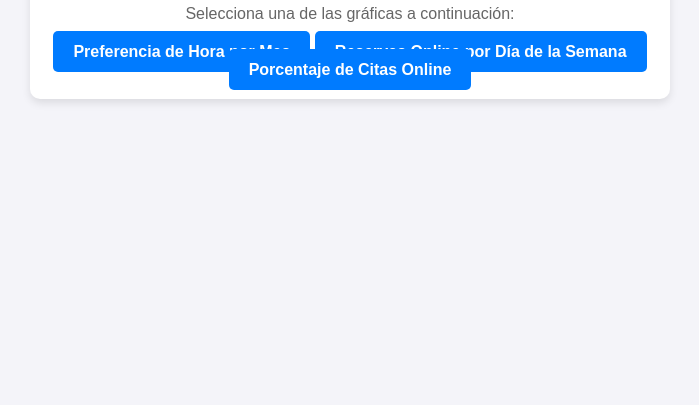
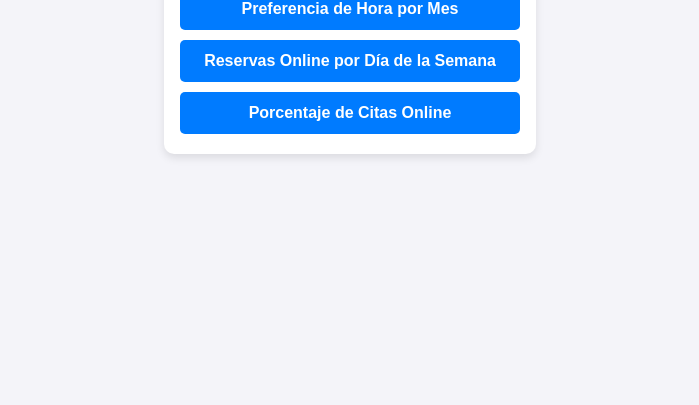
Before and after one commit to Patriota3909/graph, a plain HTML site: page index.html in a window 1280 px wide. Shown: the part 395-800 px from the top of the page, without its empty margins (290-989 px from the left). Drawn offline with Linux system fonts and the light colour scheme.

Commit message:
mejora pagina inicio 2

```diff
--- a/index.html
+++ b/index.html
@@ -38,17 +38,14 @@
         /* Estilos para los botones */
         .button-container {
             display: flex;
-            justify-content: center;
+            flex-direction: column; /* Coloca los botones en columna */
+            align-items: center; /* Centra los botones horizontalmente */
             gap: 10px; /* Espacio entre los botones */
-            flex-wrap: wrap; /* Permite que se ajusten en pantallas pequeñas */
         }
 
-        /* Estilos para los botones */
         .button {
-            flex: 1 1 auto;
-            width: 100%;
-            max-width: 250px;
-            margin: 10px 0;
+            width: 100%; /* Hace que cada botón ocupe el 100% del ancho del contenedor */
+            max-width: 300px; /* Ancho máximo para evitar que se estire demasiado en pantallas grandes */
             padding: 12px 20px;
             font-size: 16px;
             font-weight: bold;
@@ -71,9 +68,11 @@
         <h1>Página de Inicio</h1>
         <p>Selecciona una de las gráficas a continuación:</p>
 
-        <a href="preferencia_de_hora_por_mes.html" class="button">Preferencia de Hora por Mes</a>
-        <a href="reservas_online_por_dia_semana_febrero_octubre.html" class="button">Reservas Online por Día de la Semana</a>
-        <a href="porcentaje_citas_online_febrero_octubre.html" class="button">Porcentaje de Citas Online</a>
+        <div class="button-container">
+            <a href="preferencia_de_hora_por_mes.html" class="button">Preferencia de Hora por Mes</a>
+            <a href="reservas_online_por_dia_semana_febrero_octubre.html" class="button">Reservas Online por Día de la Semana</a>
+            <a href="porcentaje_citas_online_febrero_octubre.html" class="button">Porcentaje de Citas Online</a>
+        </div>
     </div>
 </body>
 </html>
```
